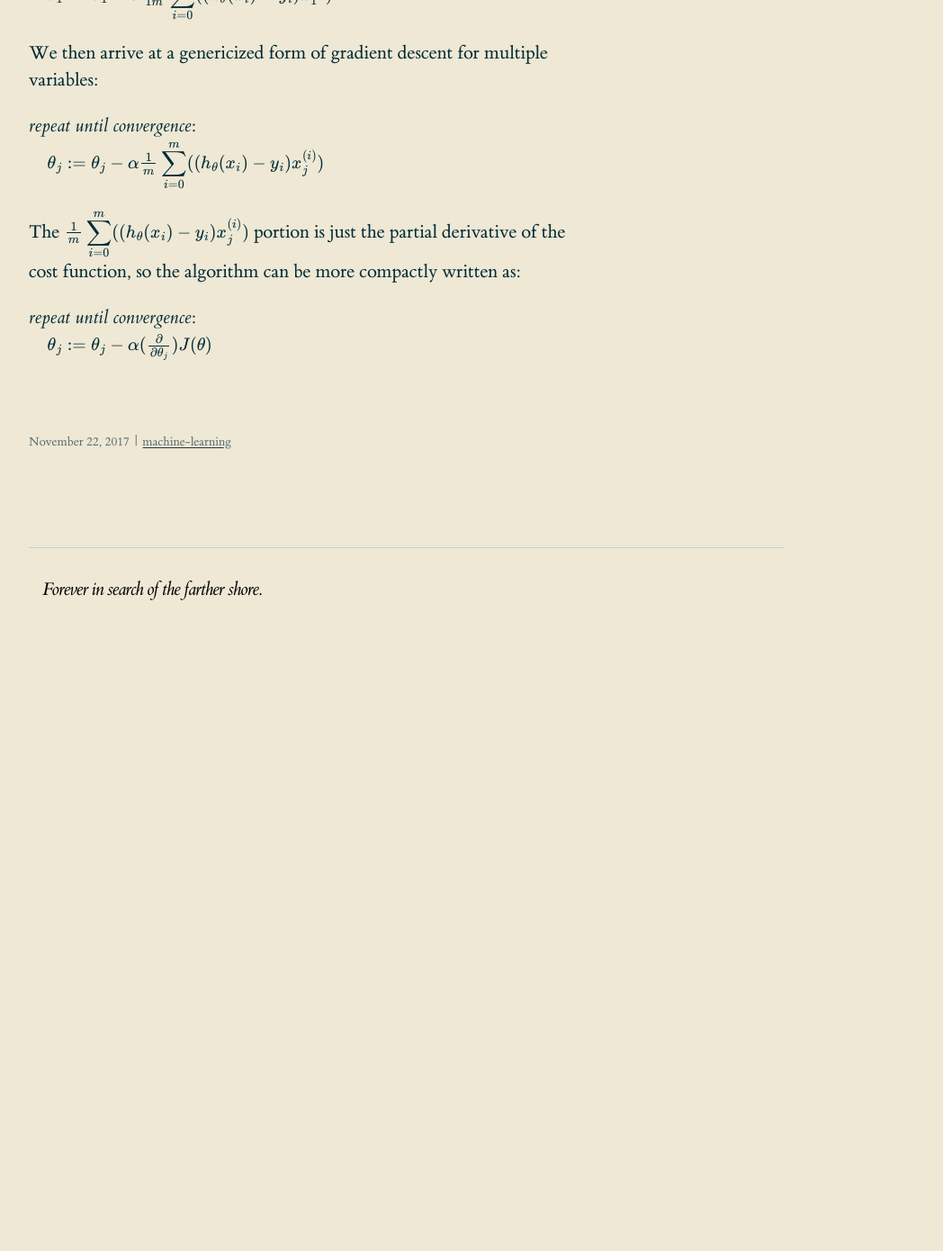
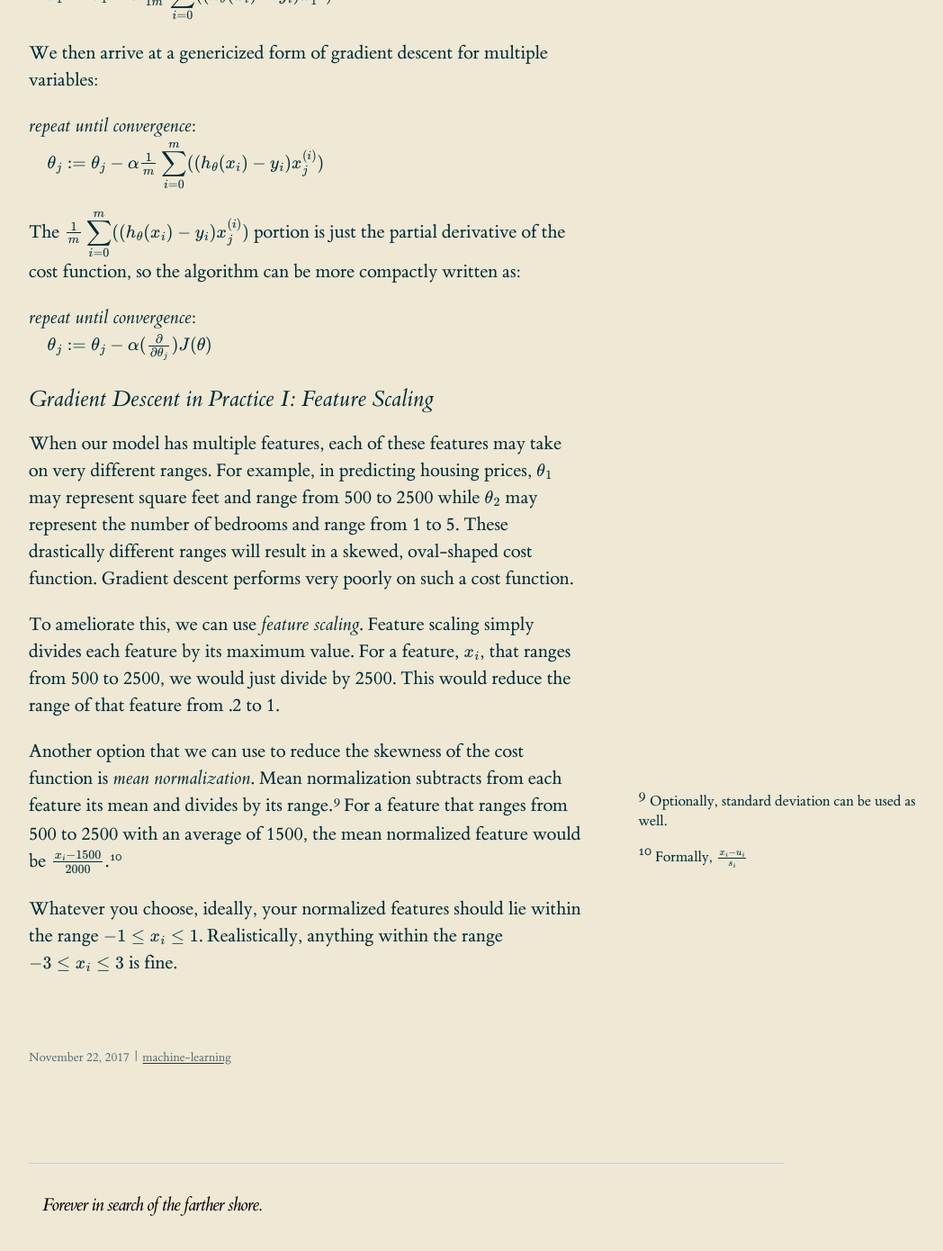
Before and after one commit to dempe/dempe.github.io, a Jekyll site: the page built from _posts/2017-11-23-machine-learning-notes.md, in a window 1280 px wide and 1400 px high, scrolled down 5408 px. Shown: the top 1390 px of the window at 90% size, without its empty margins (128-1176 px from the left). Built offline with Jekyll 4.4.1, drawn with Linux system fonts in a browser that asks for light colours; formulas are drawn with MathJax 3; before the commit the page ends 6124 px from its top, so only the background shows below that.

Commit message:
add feature scaling notes

```diff
--- a/_posts/2017-11-23-machine-learning-notes.md
+++ b/_posts/2017-11-23-machine-learning-notes.md
@@ -190,3 +190,17 @@ The \\(\frac{1}{m}\displaystyle\sum_{i=0}^{m}((h_{θ}(x_{i}) - y_{i})x_{j}^{(i)}
 
 _repeat until convergence_:
 <br/>&nbsp;&nbsp;&nbsp;&nbsp;\\(θ_{j} := θ_{j} - α(\frac{∂}{∂θ_{j}})J(θ)\\)
+
+### Gradient Descent in Practice I: Feature Scaling
+
+When our model has multiple features, each of these features may take on very different ranges.  For example, in predicting housing prices, \\(θ_{1}\\) may represent square feet and range from 500 to 2500 while \\(θ_{2}\\) may represent the number of bedrooms and range from 1 to 5.  These drastically different ranges will result in a skewed, oval-shaped cost function.  Gradient descent performs very poorly on such a cost function.
+
+To ameliorate this, we can use _feature scaling_.  Feature scaling simply divides each feature by its maximum value.  For a feature, \\(x_{i}\\), that ranges from 500 to 2500, we would just divide by 2500.  This would reduce the range of that feature from .2 to 1.
+
+Another option that we can use to reduce the skewness of the cost function is _mean normalization_.  Mean normalization subtracts from each feature its mean and divides by its range.{% include side_note.html
+     id="mean-normalization"
+     note='Optionally, standard deviation can be used as well.'%}  For a feature that ranges from 500 to 2500 with an average of 1500, the mean normalized feature would be \\(\frac{x_{i} - 1500}{2000}\\).{% include side_note.html
+          id="mean-normalization2"
+          note='Formally, \\(\frac{x_{i} - u_{i}}{s_{i}}\\)'%}
+
+Whatever you choose, ideally, your normalized features should lie within the range \\(-1 \leq x_{i} \leq 1\\). Realistically, anything within the range \\(-3 \leq x_{i} \leq 3\\) is fine.
```
